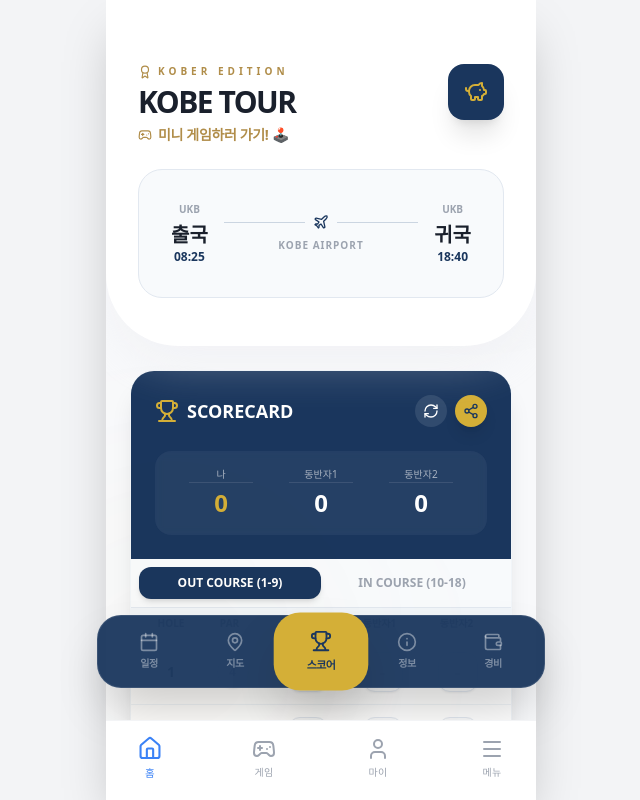
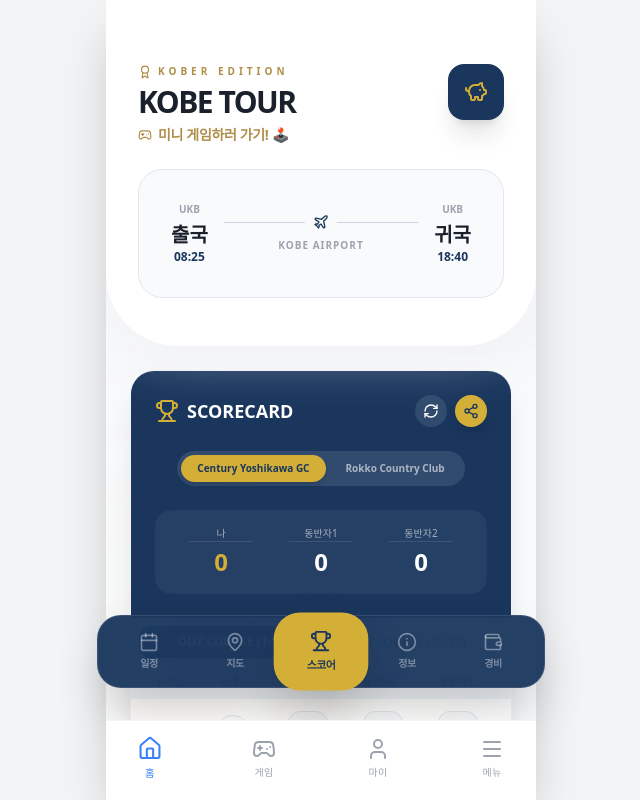
Before and after one commit to hellojj0929/tour, a React (Vite) app: page / in a window 1280 px wide. Both pictures are taken after a click on the button "스코어". Shown: the whole page, without its empty margins (319-959 px from the left). Built offline with nearby package versions, Linux system fonts and the light colour scheme.

Commit message:
feat: add real course par data for Century Yoshikawa & Rokko CC with course selector

```diff
--- a/src/pages/TourApp.tsx
+++ b/src/pages/TourApp.tsx
@@ -609,6 +609,19 @@ const TabButton = ({ active, onClick, icon, label }) => (
 export default TourApp;
 
 const Scorecard = () => {
+    const courses = {
+        century: {
+            name: "Century Yoshikawa GC",
+            pars: [5, 4, 3, 4, 4, 5, 4, 3, 4, 4, 4, 3, 5, 4, 3, 4, 5, 4]
+        },
+        rokko: {
+            name: "Rokko Country Club",
+            pars: [4, 4, 4, 5, 3, 4, 3, 4, 5, 4, 4, 4, 3, 5, 4, 3, 4, 5]
+        }
+    };
+
+    const [selectedCourse, setSelectedCourse] = useState('century');
+
     const [players, setPlayers] = useState(() => {
         const saved = localStorage.getItem('kobe-scorecard-players');
         return saved ? JSON.parse(saved) : ["나", "동반자1", "동반자2"];
@@ -620,9 +633,10 @@ const Scorecard = () => {
         return saved ? JSON.parse(saved) : Array(18).fill([0, 0, 0]);
     });
 
+    // Pars are now derived from the selected course, but we still allow manual edits if needed (though resetting course resets pars)
     const [pars, setPars] = useState<number[]>(() => {
         const saved = localStorage.getItem('kobe-scorecard-pars');
-        return saved ? JSON.parse(saved) : [4, 4, 3, 4, 5, 4, 4, 3, 5, 4, 4, 3, 4, 5, 4, 4, 3, 5]; // Default Par mix
+        return saved ? JSON.parse(saved) : courses['century'].pars;
     });
 
     const [activeHalf, setActiveHalf] = useState<'OUT' | 'IN'>('OUT');
@@ -632,6 +646,13 @@ const Scorecard = () => {
         localStorage.setItem('kobe-scorecard-scores', JSON.stringify(scores));
         localStorage.setItem('kobe-scorecard-pars', JSON.stringify(pars));
     }, [players, scores, pars]);
+
+    const handleCourseChange = (courseKey: string) => {
+        if (confirm(`${courses[courseKey].name}로 변경하시겠습니까? (스코어는 유지되지만 파 정보가 변경됩니다)`)) {
+            setSelectedCourse(courseKey);
+            setPars(courses[courseKey].pars);
+        }
+    };
 
     const handleScoreChange = (holeIdx: number, playerIdx: number, delta: number) => {
         const newScores = [...scores];
@@ -665,7 +686,7 @@ const Scorecard = () => {
     };
 
     const copyToClipboard = () => {
-        const text = `⛳️ KOBE GOLF SCORES\n\n${players[0]}: ${getTotal(0)}\n${players[1]}: ${getTotal(1)}\n${players[2]}: ${getTotal(2)}\n\n(Generated by Kobe Tour App)`;
+        const text = `⛳️ KOBE GOLF SCORES @ ${courses[selectedCourse].name}\n\n${players[0]}: ${getTotal(0)}\n${players[1]}: ${getTotal(1)}\n${players[2]}: ${getTotal(2)}\n\n(Generated by Kobe Tour App)`;
         navigator.clipboard.writeText(text);
         alert("스코어가 복사되었습니다!");
     };
@@ -688,6 +709,21 @@ const Scorecard = () => {
                     <div className="flex gap-2">
                         <button onClick={resetScores} className="p-2 bg-white/10 rounded-full hover:bg-white/20"><RefreshCw size={16} /></button>
                         <button onClick={copyToClipboard} className="p-2 bg-[#d4af37] text-[#1a365d] rounded-full hover:bg-[#b08d49] shadow-lg"><Share2 size={16} /></button>
+                    </div>
+                </div>
+
+                {/* Course Selector */}
+                <div className="mb-6 flex justify-center">
+                    <div className="bg-white/10 rounded-full p-1 flex items-center gap-1">
+                        {Object.entries(courses).map(([key, data]) => (
+                            <button
+                                key={key}
+                                onClick={() => key !== selectedCourse && handleCourseChange(key)}
+                                className={`px-4 py-1.5 rounded-full text-[10px] font-black transition-all ${selectedCourse === key ? 'bg-[#d4af37] text-[#1a365d] shadow-md' : 'text-white/60 hover:bg-white/5'}`}
+                            >
+                                {data.name}
+                            </button>
+                        ))}
                     </div>
                 </div>
 
@@ -737,9 +773,9 @@ const Scorecard = () => {
                                     <div
                                         onClick={() => handleScoreChange(holeIdx, pIdx, 1)}
                                         className={`w-10 h-10 rounded-xl flex items-center justify-center font-black text-lg cursor-pointer select-none transition-all active:scale-90 shadow-sm border ${score === 0 ? 'bg-gray-50 text-gray-300 border-[#e2e8f0]' :
-                                                score < pars[holeIdx] ? 'bg-[#d4af37] text-white border-[#d4af37]' :
-                                                    score === pars[holeIdx] ? 'bg-white text-[#1a202c] border-[#e2e8f0]' :
-                                                        'bg-[#1a365d] text-white border-[#1a365d]'
+                                            score < pars[holeIdx] ? 'bg-[#d4af37] text-white border-[#d4af37]' :
+                                                score === pars[holeIdx] ? 'bg-white text-[#1a202c] border-[#e2e8f0]' :
+                                                    'bg-[#1a365d] text-white border-[#1a365d]'
                                             }`}
                                     >
                                         {score === 0 ? '-' : score}
```
